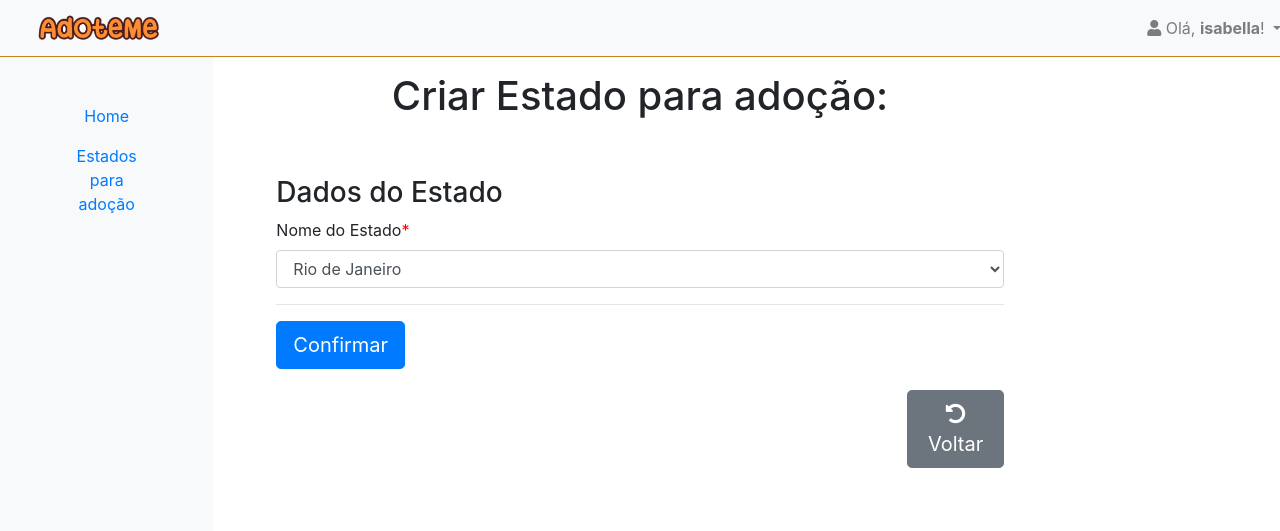
After one commit to isabellalcarmo/AdoteMe, a Django app: page /adoteme/estados/criar_estado in a window 1280 px wide. The commit adds this page. Shown: the top 531 px of the page. Run offline with Django 3.2, Linux system fonts and the light colour scheme; a user stored in the database is signed in; some libraries are stand-ins or nearby versions.

Commit message:
lista e criação de estados

```diff
--- /dev/null
+++ b/projeto/adoteme/forms/forms_estado.py
@@ -0,0 +1,48 @@
+from django import forms
+from django.core.exceptions import ValidationError
+from ..models import Estado
+
+
+ESTADOS_BRASILEIROS = (
+    ('Acre', 'Acre'),
+    ('Alagoas', 'Alagoas'),
+    ('Amapá', 'Amapá'),
+    ('Amazonas', 'Amazonas'),
+    ('Bahia', 'Bahia'),
+    ('Ceará', 'Ceará'),
+    ('Distrito Federal', 'Distrito Federal'),
+    ('Espírito Santo', 'Espírito Santo'),
+    ('Goiás', 'Goiás'),
+    ('Maranhão', 'Maranhão'),
+    ('Mato Grosso', 'Mato Grosso'),
+    ('Mato Grosso do Sul', 'Mato Grosso do Sul'),
+    ('Minas Gerais', 'Minas Gerais'),
+    ('Pará', 'Pará'),
+    ('Paraíba', 'Paraíba'),
+    ('Paraná', 'Paraná'),
+    ('Pernambuco', 'Pernambuco'),
+    ('Piauí', 'Piauí'),
+    ('Rio de Janeiro', 'Rio de Janeiro'),
+    ('Rio Grande do Norte', 'Rio Grande do Norte'),
+    ('Rio Grande do Sul', 'Rio Grande do Sul'),
+    ('Rondônia', 'Rondônia'), ('Roraima', 'Roraima'),
+    ('Santa Catarina', 'Santa Catarina'),
+    ('São Paulo', 'São Paulo'),
+    ('Sergipe', 'Sergipe'), ('Tocantins', 'Tocantins')
+)
+
+class EstadoForm(forms.ModelForm):
+    nome_estado = forms.ChoiceField(choices=ESTADOS_BRASILEIROS, widget=forms.Select(attrs={'class': 'form-control'}), initial='Rio de Janeiro')
+
+    def clean_estado(self):
+        cleaned_data = super().clean()
+        nome_estado = cleaned_data.get('nome_estado')
+
+        if Estado.objects.filter(nome_estado=nome_estado).count() > 0:
+            raise ValidationError(_('Este Estado já existe.'))
+
+        return nome_estado
+
+    class Meta:
+        model = Estado
+        exclude = ['estado_id']
--- a/projeto/adoteme/templates/base_generic.html
+++ b/projeto/adoteme/templates/base_generic.html
@@ -68,8 +68,8 @@
             {% with request.get_full_path as path %}
                 <a class="nav-link {% if path == '/adoteme/'%}active{% endif %}" href="{% url 'home' %}">Home</a>
             {% endwith %}
-            {% with request.get_full_path|slice:":14" as path %}
-                <a class="nav-link {% if path == '/adoteme/estados'%}active{% endif %}" href="#">Estados para adoção</a>
+            {% with request.get_full_path as path %}
+                <a class="nav-link {% if path == '/adoteme/estados/lista'%}active{% endif %}" href="{% url 'lista_estados' %}">Estados para adoção</a>
             {% endwith %}
             <hr />
             </nav>
--- /dev/null
+++ b/projeto/adoteme/templates/estados/criar_estado.html
@@ -0,0 +1,36 @@
+{% extends "base_generic.html" %}
+{% block title %}Estado{% endblock %}
+{% block content %}
+
+<div class="content-section">
+    <div class="center text-center">
+    <h1>Criar Estado para adoção:</h1>
+    </div>
+    <br>
+    <div class="container">
+        <form id='form-criar_estados' class="form form-horizontal" method="post" role="form" enctype="multipart/form-data" action=" {% url 'criar_estado' %} ">
+            {% csrf_token %}
+            <br>
+            <h3 class="sub">Dados do Estado</h3>
+            <div class="row">
+                <div class="col-md-12">
+                  <p style="margin-bottom: .5rem">Nome do Estado<span style="color:red">*</span></p>
+                  {{ form.nome_estado }}
+                </div>
+              </div>
+            <hr>
+            <div class="row" style="max-width: 135px; margin-bottom: 3%;">
+                <div class="col-md-2">
+                    <input type="submit" name="submit" value="Confirmar" class="btn btn-primary btn-lg"/>
+                </div>
+            </div>
+        </form>
+        <div class="row justify-content-end">
+            <div class="form-group col-md-2">
+              <a href="{% url 'lista_estados'%}"><button class="btn btn-secondary btn-block btn-lg"><i class="fa fa-undo-alt"> </i> Voltar</button></a>
+            </div>
+        </div>
+    </div>
+</div>
+
+{% endblock %}
--- a/projeto/adoteme/urls.py
+++ b/projeto/adoteme/urls.py
@@ -1,10 +1,18 @@
 from django.urls import path
 from adoteme.views.views_homepage import index
 from adoteme.views.views_auth import register_user, user_registration_done
+from adoteme.views.views_estados import lista_estados, criar_estado, deletar_estado
 
 
 urlpatterns = [
     path('', index, name='home'),
+
+    # URLs de criação de conta do usuário
     path('registration/register_user', register_user, name='register_user'),
     path('registration/registration_done', user_registration_done, name='registration_done'),
+
+    # URLs dos Estados para adoção
+    path('estados/lista', lista_estados, name='lista_estados'),
+    path('estados/criar_estado', criar_estado, name='criar_estado'),
+    path('estados/deletar_estado/<int:estado_id>', deletar_estado, name='deletar_estado'),
 ]
--- /dev/null
+++ b/projeto/adoteme/views/views_estados.py
@@ -0,0 +1,48 @@
+from django.shortcuts import render, redirect, reverse, get_object_or_404
+from django.contrib.auth.decorators import login_required, user_passes_test
+from django.contrib import messages
+from django.utils.translation import gettext_lazy as _
+
+from ..models import Estado
+from adoteme.forms.forms_estado import EstadoForm
+
+
+def lista_estados(request):
+    estados = Estado.objects.all()
+
+    context = {
+        "estados": estados
+    }
+
+    return render(request, "estados/lista_estados.html", context)
+
+
+@login_required
+@user_passes_test(lambda u: u.is_superuser)
+def criar_estado(request):
+    if request.method == 'POST':
+        form = EstadoForm(request.POST)
+        if form.is_valid():
+            estado = form.save()
+            estado.save()
+            form = EstadoForm()
+            messages.add_message(request, messages.INFO, _('Estado criado com sucesso!\n'))
+            return redirect(reverse('lista_estados'))
+    else:
+        form = EstadoForm()
+
+    context = {
+        'form': form
+    }
+
+    return render(request, "estados/criar_estado.html", context)
+
+
+@login_required
+@user_passes_test(lambda u: u.is_superuser)
+def deletar_estado(request, estado_id):
+    estado = get_object_or_404(Estado, estado_id=estado_id)
+    estado.delete()
+    messages.add_message(request, messages.INFO, _('Estado deletado com sucesso!\n'))
+
+    return redirect(reverse('lista_estados'))
```
Also changed, not shown: projeto/adoteme/templates/estados/lista_estados.html (added, +100 -0 lines), projeto/db.sqlite3.
